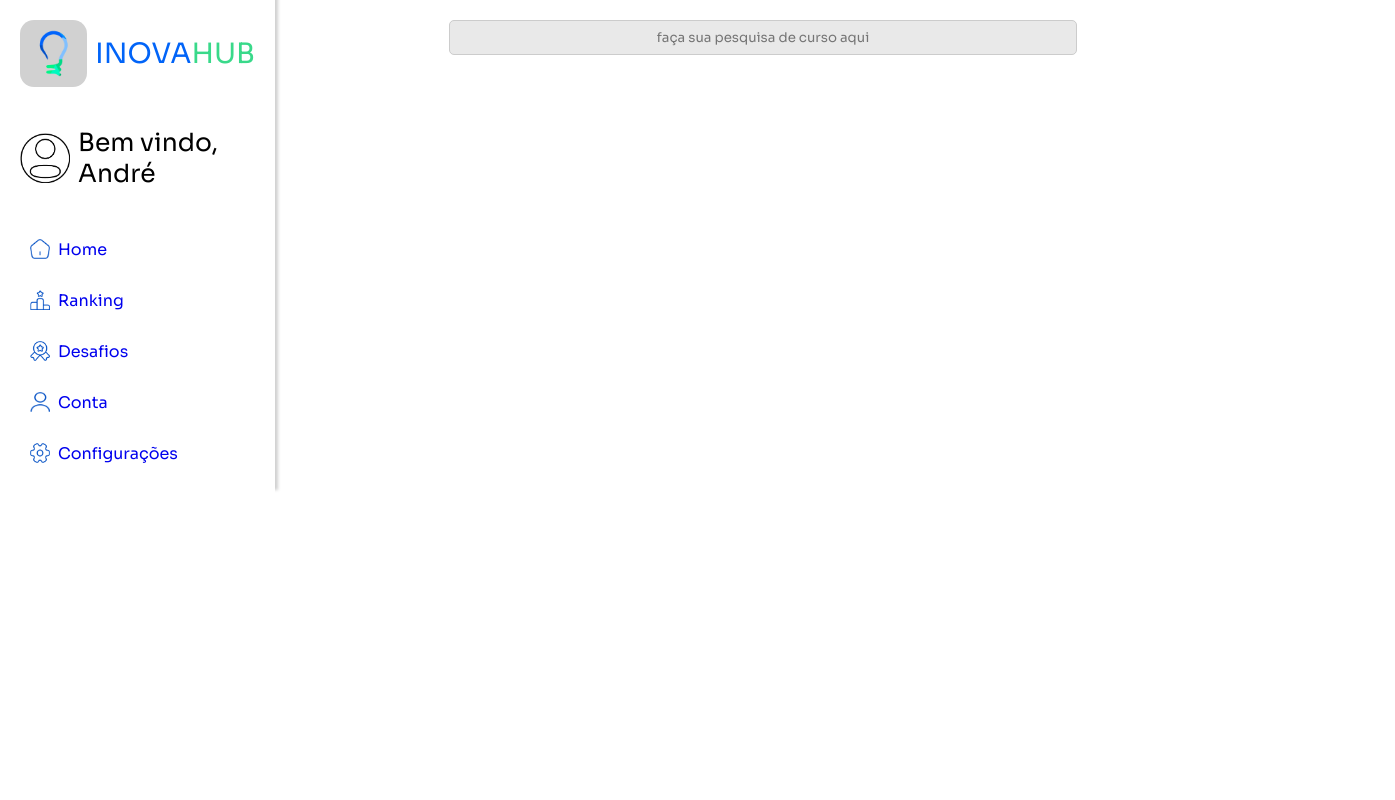
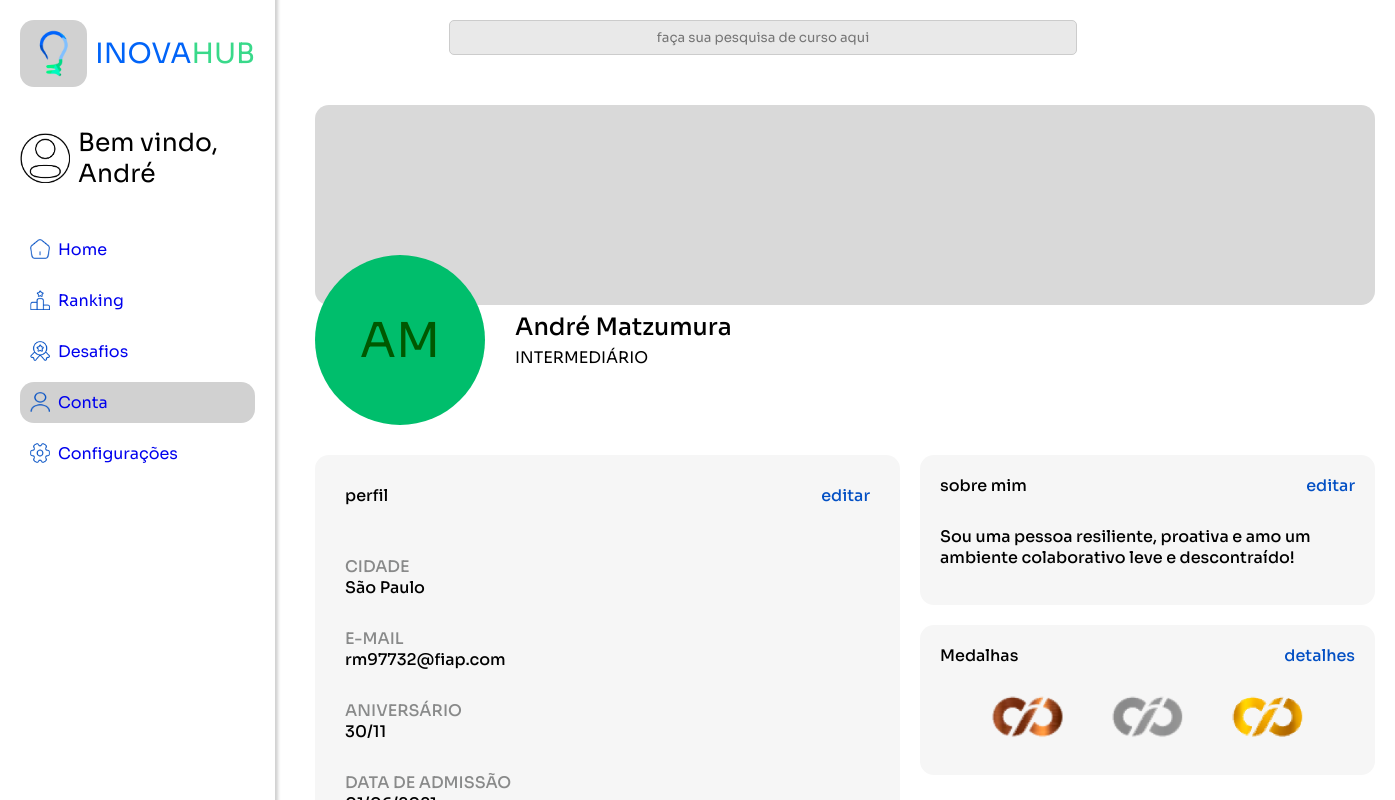
Before and after one commit to joav12/inovaHub, an Angular app: page /conta in a window 1280 px wide. Before the commit this address led to /. Shown: the top 800 px of the page, 1395 px wide, since content can reach past the window. Built offline with nearby package versions, Linux system fonts and the light colour scheme.

Commit message:
conta quase terminada

```diff
--- a/src/app/app.component.html
+++ b/src/app/app.component.html
@@ -34,7 +34,7 @@
         <p>Desafios</p>
       </a>
 
-      <a href="#">
+      <a href="conta" [ngClass]="page == '/conta' ? 'setPage': ''">
         <img src="assets/icons/userIcon.png" alt="home icon">
         <p>Conta</p>
       </a>
--- a/src/app/app.routes.ts
+++ b/src/app/app.routes.ts
@@ -1,8 +1,10 @@
 import { Routes } from '@angular/router';
 import { HomeComponent } from './components/home/home.component';
 import { RankingComponent } from './components/ranking/ranking.component';
+import { ContaComponent } from './components/conta/conta.component';
 
 export const routes: Routes = [
     {path: '', component: HomeComponent},
-    {path: 'ranking', component: RankingComponent}
+    {path: 'ranking', component: RankingComponent},
+    {path: 'conta', component: ContaComponent}
 ];
--- /dev/null
+++ b/src/app/components/conta/conta.component.html
@@ -0,0 +1,74 @@
+<div class="conta-container">
+    <div class="img-container"></div>
+
+    <div class="icon-container">
+        <div class="icon"> {{firstLetters}} </div>
+
+        <div class="nome-cargo">
+            <h2>{{userName}}</h2>
+            <p>{{userLevel.toLocaleUpperCase()}}</p>
+        </div>
+    </div>
+
+    <div class="sobre-container">
+        <div class="perfil">
+            <div class="title-btn">
+                <p>perfil</p>
+
+                <a href="conta">editar</a>
+            </div>
+
+            <div class="cidade">
+                <p class="title">CIDADE</p>
+
+                <p>São Paulo</p>
+            </div>
+
+            <div class="email">
+                <p class="title">E-MAIL</p>
+
+                <p>rm97732&#64;fiap.com</p>
+            </div>
+
+            <div class="aniversario">
+                <p class="title">ANIVERSÁRIO</p>
+
+                <p>30/11</p>
+            </div>
+
+            <div class="DDA">
+                <p class="title">DATA DE ADMISSÃO</p>
+
+                <p>01/06/2021</p>
+            </div>
+        </div>
+
+        <div class="sobre-medalhas">
+            <div class="sobre-mim">
+                <div class="title-btn">
+                    <p>sobre mim</p>
+
+                    <a href="conta">editar</a>
+                </div>
+
+                <p>Sou uma pessoa resiliente, proativa e amo um ambiente colaborativo leve e descontraído!</p>
+            </div>
+
+            <div class="medalhas">
+                <div class="title-btn">
+                    <p>Medalhas</p>
+
+                    <a href="conta">detalhes</a>
+                </div>
+
+                <div class="medalhas-img">
+                    <img src="assets/img/medals/bronze.png" alt="Bronze">
+
+                    <img src="assets/img/medals/prata.png" alt="Prata">
+
+                    <img src="assets/img/medals/ouro.png" alt="Ouro">
+                </div>
+            </div>
+        </div>
+    </div>
+</div>
--- /dev/null
+++ b/src/app/components/conta/conta.component.scss
@@ -0,0 +1,95 @@
+.conta-container{
+    .img-container{
+        width: 100%;
+        background-color: #D9D9D9;
+        border-radius: 14px;
+        height: 200px;
+        margin-bottom: -50px;
+    }
+
+    .icon-container{
+        display: flex;
+        align-items: center;
+        gap: 30px;
+        margin-bottom: 30px;
+
+        .icon{
+            color: rgb(0, 88, 0);
+            background-color: #00be6c;
+            display: flex;
+            width: 170px;
+            height: 170px;
+            border-radius: 100%;
+            flex-direction: column;
+            justify-content: center;
+            align-items: center;
+            gap: 8px;
+            font-size: 3rem;
+        }
+
+        .nome-cargo h2{
+            font-weight: 500;
+            margin-bottom: 5px;
+        }
+    }
+
+    .sobre-container{
+        display: flex;
+        font-weight: 500;
+        gap: 20px;
+
+        .perfil, .sobre-mim, .medalhas{
+            background: #F6F6F6;
+            border-radius: 14px;
+        }
+
+        .title-btn{
+            display: flex;
+            justify-content: space-between;
+
+            a{
+                color: #0350C4;
+                text-decoration: none;
+            }
+        }
+
+        .perfil{
+            padding: 30px;
+            width: 585px;
+            height: 410px;
+
+            .title-btn{ margin-bottom: 50px; }
+
+            .title{ color: rgba(28, 29, 29, 0.50); }
+
+            .cidade, .email, .aniversario{ margin-bottom: 30px; }
+        }
+
+        .sobre-medalhas{
+            .sobre-mim, .medalhas{ padding: 20px; }
+
+            .sobre-mim{
+                width: 455px;
+                height: 150px;
+                margin-bottom: 20px;
+
+                .title-btn{ margin-bottom: 30px; }
+
+            }
+
+            .medalhas{
+                .title-btn{ margin-bottom: 10px; }
+
+                .medalhas-img{
+                    display: flex;
+                    justify-content: center;
+
+                    img{
+                        width: 120px;
+                        height: 79px;
+                    }
+                }
+            }
+        }
+    }
+}
--- /dev/null
+++ b/src/app/components/conta/conta.component.ts
@@ -0,0 +1,27 @@
+import { Component } from '@angular/core';
+
+@Component({
+  selector: 'app-conta',
+  standalone: true,
+  imports: [],
+  templateUrl: './conta.component.html',
+  styleUrl: './conta.component.scss'
+})
+export class ContaComponent {
+  public userName = 'André Matzumura'
+  public userLevel = 'Intermediário'
+  public firstLetters = ''
+
+  firstLettersSeparator(){
+    var splitedName = this.userName.split(' ');
+
+    for (let i = 0; i < splitedName.length; i++) {
+      let firstLetter = splitedName[i][0];
+      this.firstLetters += firstLetter;
+    }
+  }
+
+  ngOnInit(): void {
+    this.firstLettersSeparator()
+  }
+}
```
Also changed, not shown: 1 other file (tests, documents, lock files or other folders).
